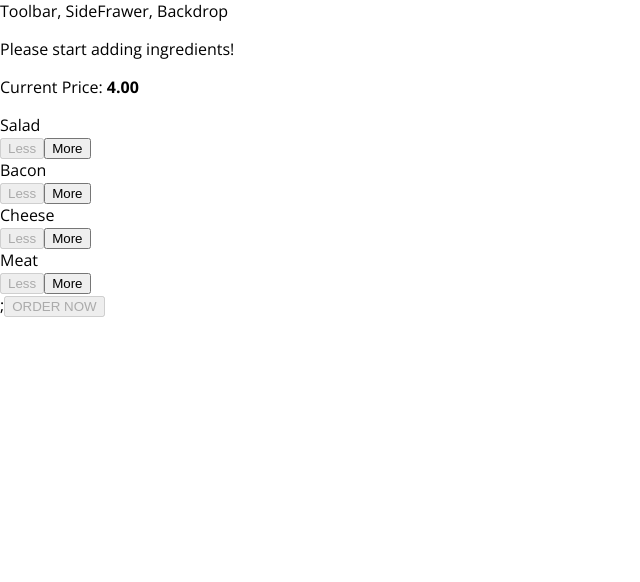
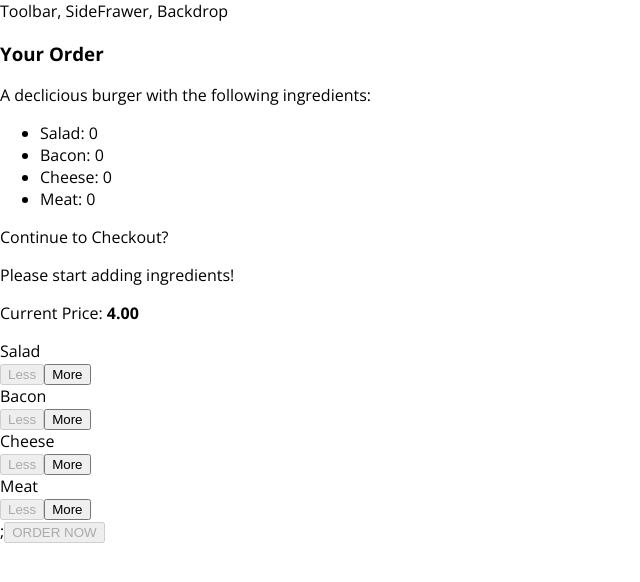
Before and after one commit to vshengeliya/burger-builder, a React app: page / in a window 1280 px wide. Shown: the top 582 px of the page, without its empty margins (0-640 px from the left). Built offline with nearby package versions, Linux system fonts and the light colour scheme.

Commit message:
modal added

```diff
--- /dev/null
+++ b/src/components/Burger/OrderSummary/OrderSummary.js
@@ -0,0 +1,30 @@
+import React from 'react';
+
+import Aux from '../../../hoc/Aux'
+
+const orderSummary = (props) => {
+    const ingredientSummary = Object.keys(props.ingredients)
+    .map(igKey =>{
+        return(
+            <li key={igKey}>
+                <span style={{textTransform: 'capitalize'}}>{igKey}</span>: {props.ingredients[igKey]}
+            </li>
+        );
+    });
+
+    return(
+        <Aux>
+            <h3>Your Order</h3>
+            <p>A declicious burger with the following ingredients:</p>
+            <ul>
+                {ingredientSummary}
+            </ul>
+            <p>Continue to Checkout?</p>
+
+        </Aux>
+    )
+
+
+}
+
+export default orderSummary;
--- a/src/containers/BurgerBuilder/BurgerBuilder.js
+++ b/src/containers/BurgerBuilder/BurgerBuilder.js
@@ -4,6 +4,7 @@
 import Burger from '../../components/Burger/Burger'
 import BuildControls from '../../components/Burger/BuildControls/BuildControls'
 import Modal from '../../components/UI/Modal/Modal'
+import OrderSummary from '../../components/Burger/OrderSummary/OrderSummary'
 
 const INGREDIENT_PRICES = {
     salad: 0.5,
@@ -83,7 +84,9 @@
         }
         return(
             <Aux>
-                <Modal />
+                <Modal>
+                    <OrderSummary ingredients={this.state.ingredients}/>
+                </Modal>
                 <Burger ingredients={this.state.ingredients}/>
                 <BuildControls
                 ingredientAdded = {this.addIngredientHandler}
```
